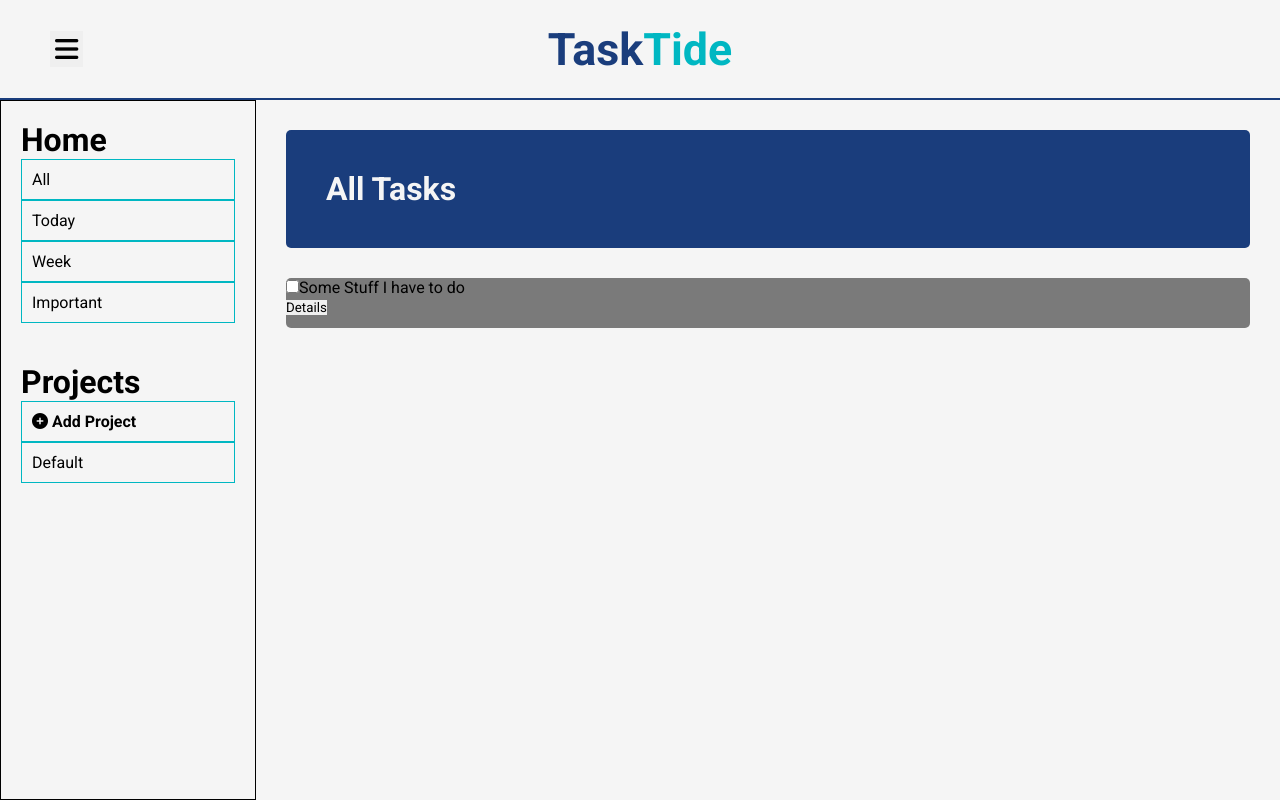
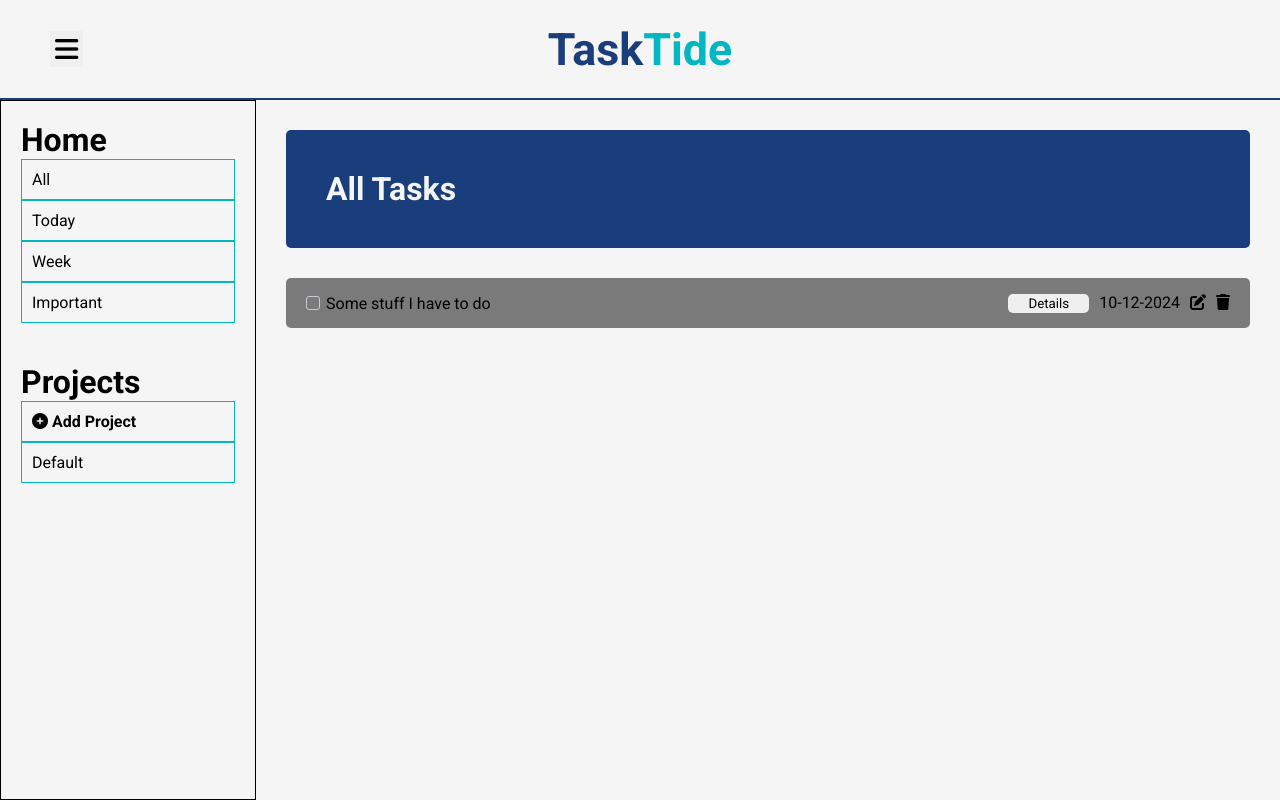
Before and after one commit to faexan/odin-to-do, a website built with webpack: page src/index.html in a window 1280 px wide. Built offline with nearby package versions, Linux system fonts and the light colour scheme.

Commit message:
developed and desighned the tasks dom element

```diff
--- a/src/container.css
+++ b/src/container.css
@@ -41,3 +41,33 @@
     background-color: var(--secondaryText);
     border-radius: 5px;
 }
+
+.tasks {
+    display: flex;
+    align-items: center;
+    justify-content: space-between;
+    padding: 0 20px;
+}
+
+.deleteTaskIcon, .editTaskIcon, .dueDate {
+    margin-left: 10px;
+}
+
+.deleteTaskIcon, .editTaskIcon {
+    cursor: pointer;
+}
+
+.deleteTaskIcon:hover {
+    color: red;
+}
+
+.editTaskIcon:hover {
+    color: var(--secondaryColor);
+}
+
+
+.taskDetailsBtn {
+    padding: 2px 20px;
+    border-radius: 5px;
+    cursor: pointer;
+}
--- a/src/index.js
+++ b/src/index.js
@@ -2,6 +2,7 @@ import "./styles.css";
 import "./header.css";
 import "./container.css";
 import "./sidebar.css";
+import "./task.css";
 
 
 
--- a/src/mainScreenDom.js
+++ b/src/mainScreenDom.js
@@ -53,22 +53,31 @@ const createTaskOnDom = function() {
     const mainDiv = document.createElement("div");
     const div = document.createElement("div");
     const div2 = document.createElement("div");
-    const checkBox = document.createElement("input");
-    const taskName = document.createElement("span");
     const taskDetails = document.createElement("button");
+    const dueDate = document.createElement("span");
+    const editTask = document.createElement("span");
+    const deleteTask = document.createElement("span");
+
+    div.innerHTML = '<div class="checkbox-wrapper-52"><label for="todo-52" class="item"><input type="checkbox" id="todo-52" class="hidden"/><label for="todo-52" class="cbx"><svg width="14px" height="12px" viewBox="0 0 14 12"><polyline points="1 7.6 5 11 13 1"></polyline></svg></label><label for="todo-52" class="cbx-lbl">To-do</label></label></div>';
 
 
-    checkBox.type = "checkbox";
+
+
     taskDetails.type = "button";
     taskDetails.innerHTML = "Details";
-    taskName.innerHTML = "Some Stuff I have to do";
+    dueDate.innerHTML = "10-12-2024";
+    editTask.innerHTML = "<i class='fas fa-edit'></i>";
+    deleteTask.innerHTML = "<i class='fa-solid fa-trash'></i>";
 
 
 
     mainDiv.classList.add("tasks");
-    checkBox.classList.add("TaskCheckBox");
-    taskName.classList.add("taskName");
+
+
     taskDetails.classList.add("taskDetailsBtn");
+    dueDate.classList.add("dueDate");
+    editTask.classList.add("editTaskIcon");
+    deleteTask.classList.add("deleteTaskIcon");
 
 
 
@@ -77,9 +86,12 @@ const createTaskOnDom = function() {
 
 
 
-    div.appendChild(checkBox);
-    div.appendChild(taskName);
+
+
     div2.appendChild(taskDetails);
+    div2.appendChild(dueDate);
+    div2.appendChild(editTask);
+    div2.appendChild(deleteTask);
 
 
     mainDiv.appendChild(div);
@@ -90,10 +102,20 @@ const createTaskOnDom = function() {
     tasksDiv.appendChild(mainDiv);
 
 
+    const taskName = document.querySelector(".cbx-lbl");
+    taskName.innerText = "Some stuff I have to do";
 
 }
 
 
+
+const addNewTask = function() {
+
+    const div = document.createElement("div");
+
+
+
+}
 
 
 
--- /dev/null
+++ b/src/task.css
@@ -0,0 +1,122 @@
+.checkbox-wrapper-52 input[type="checkbox"] {
+    visibility: hidden;
+    display: none;
+}
+
+.checkbox-wrapper-52 label {
+    margin: 0;
+    padding: 0;
+    border: 0;
+    font-size: 100%;
+    font: inherit;
+    vertical-align: baseline;
+    line-height: 1;
+}
+
+.checkbox-wrapper-52 *,
+.checkbox-wrapper-52 ::after,
+.checkbox-wrapper-52 ::before {
+    box-sizing: border-box;
+}
+
+.checkbox-wrapper-52 .item .cbx {
+    position: relative;
+    top: 1px;
+    display: inline-block;
+    width: 14px;
+    height: 14px;
+    margin-right: 6px;
+    border: 1px solid #c8ccd4;
+    border-radius: 3px;
+    cursor: pointer;
+}
+
+.checkbox-wrapper-52 .item .cbx svg {
+    position: relative;
+    top: -1px;
+    transform: scale(0);
+    fill: none;
+    stroke-linecap: round;
+    stroke-linejoin: round;
+}
+
+.checkbox-wrapper-52 .item .cbx svg polyline {
+    stroke-width: 2;
+    stroke: var(--secondaryColor);
+}
+
+.checkbox-wrapper-52 .item .cbx:before {
+    content: '';
+    position: absolute;
+    top: 50%;
+    left: 50%;
+    margin: -10px 0 0 -10px;
+    width: 20px;
+    height: 20px;
+    border-radius: 100%;
+    background: #18cda6;
+    transform: scale(0);
+}
+
+.checkbox-wrapper-52 .item .cbx:after {
+    content: '';
+    position: absolute;
+    top: 5px;
+    left: 5px;
+    width: 2px;
+    height: 2px;
+    border-radius: 2px;
+    box-shadow: 0 -18px 0 #18cda6, 12px -12px 0 #18cda6, 18px 0 0 #18cda6, 12px 12px 0 #18cda6, 0 18px 0 #18cda6, -12px 12px 0 #18cda6, -18px 0 0 #18cda6, -12px -12px 0 #18cda6;
+    transform: scale(0);
+}
+
+.checkbox-wrapper-52 .item .cbx-lbl {
+    position: relative;
+    cursor: pointer;
+    transition: color 0.3s ease;
+}
+
+.checkbox-wrapper-52 .item .cbx-lbl:after {
+    content: '';
+    position: absolute;
+    top: 50%;
+    left: 0;
+    width: 0;
+    height: 1px;
+    background: #9098a9;
+}
+
+.checkbox-wrapper-52 .item input {
+    display: none;
+}
+
+.checkbox-wrapper-52 .item input:checked+.cbx {
+    border-color: transparent;
+}
+
+.checkbox-wrapper-52 .item input:checked+.cbx svg {
+    transform: scale(1);
+    transition: all 0.4s ease;
+    transition-delay: 0.1s;
+}
+
+.checkbox-wrapper-52 .item input:checked+.cbx:before {
+    transform: scale(1);
+    opacity: 0;
+    transition: all 0.3s ease;
+}
+
+.checkbox-wrapper-52 .item input:checked+.cbx:after {
+    transform: scale(1);
+    opacity: 0;
+    transition: all 0.6s ease;
+}
+
+.checkbox-wrapper-52 .item input:checked~.cbx-lbl {
+    color: #9098a9;
+}
+
+.checkbox-wrapper-52 .item input:checked~.cbx-lbl:after {
+    width: 100%;
+    transition: all 0.4s ease;
+}
```
Also changed, not shown: 1 other file.
